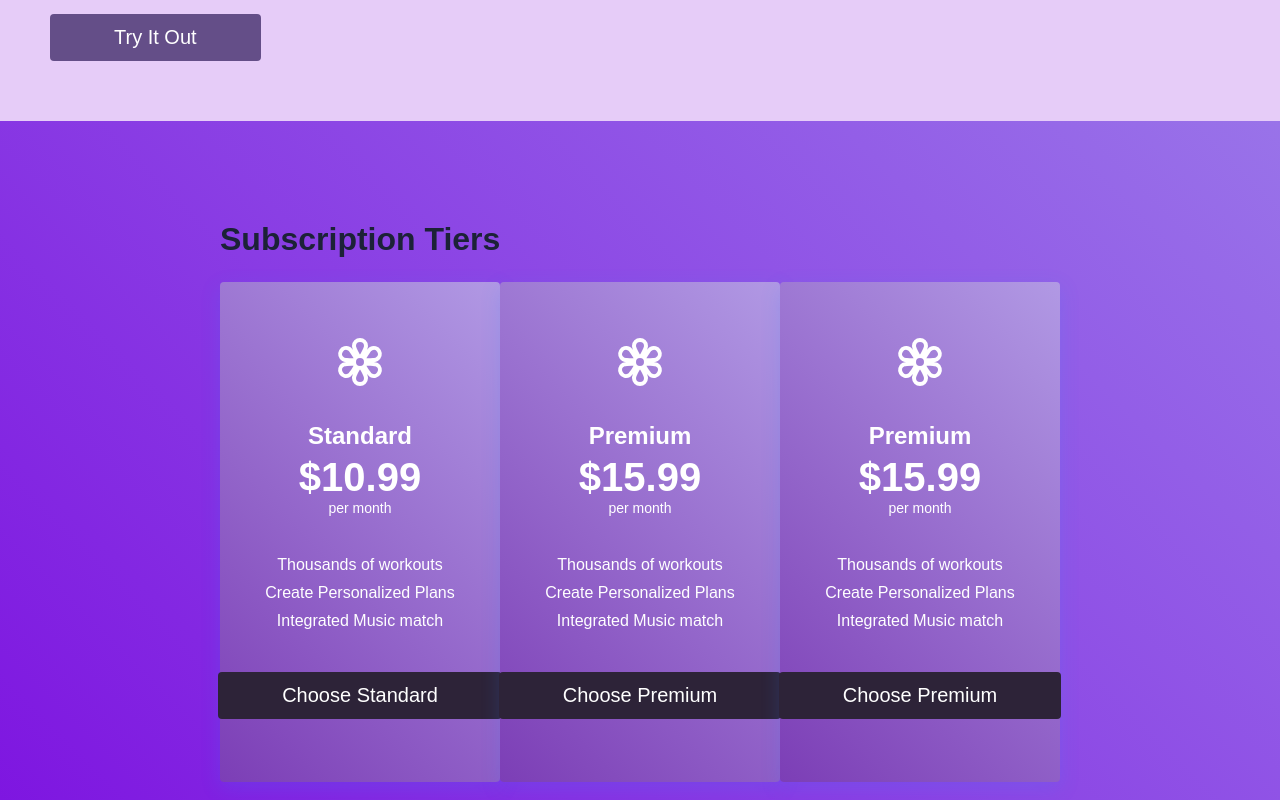
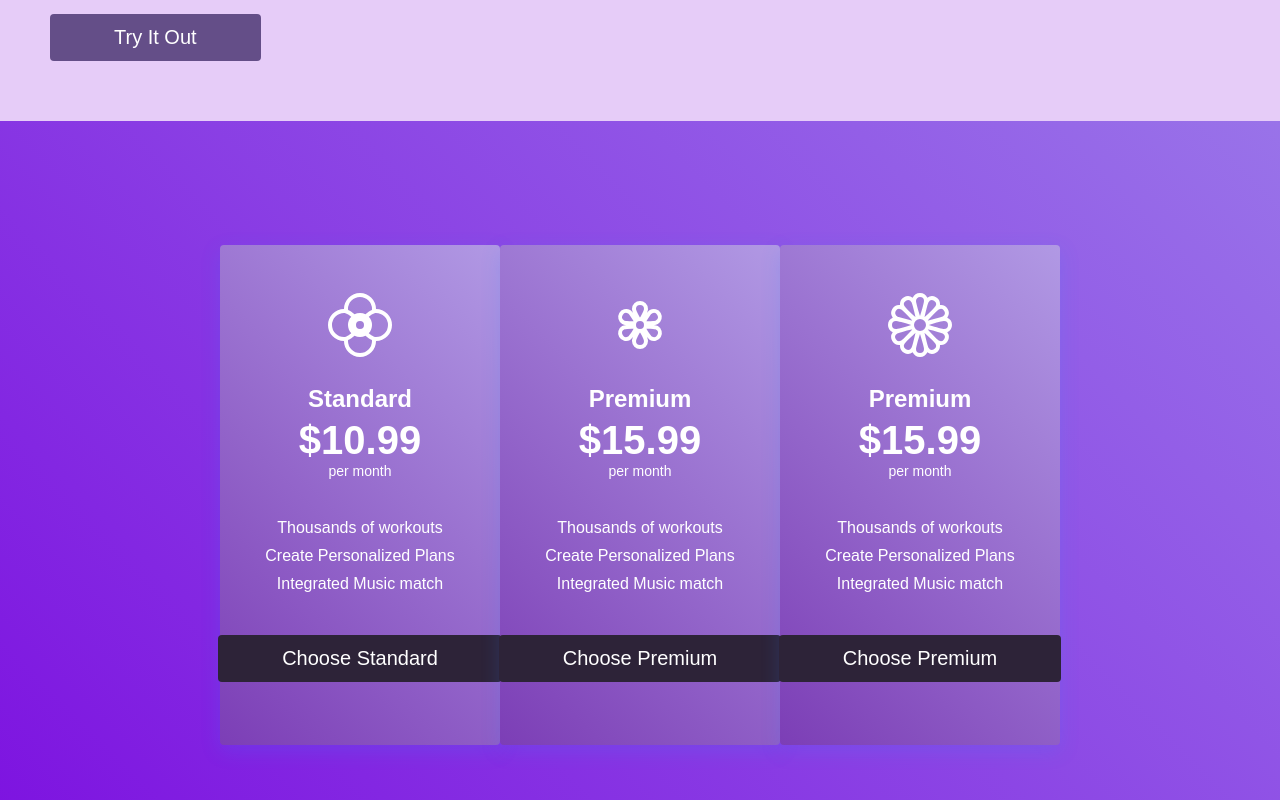
Before and after one commit to Coltthatcher/capstone, a React (Create React App) app: page / in a window 1280 px wide. Shown: the part 1760-2560 px from the top of the page. Built offline with nearby package versions, Linux system fonts and the light colour scheme.

Commit message:
choose new icons for pricing section

```diff
--- a/src/components/Pricing.css
+++ b/src/components/Pricing.css
@@ -28,6 +28,7 @@
 .price_heading {
   color: #270e31;
   margin-bottom: 24px;
+  position: center;
 }
 
 .price_container-info h3 {
@@ -65,10 +66,7 @@
   margin: 0 auto;
 }
 
-.price_heading {
-  color: #1c2237;
-  margin-bottom: 24px;
-}
+
 
 .price_container-info {
   display: flex;
--- a/src/components/Pricing.js
+++ b/src/components/Pricing.js
@@ -1,6 +1,6 @@
 import React from 'react'
 import { Link } from 'react-router-dom'
-import { BsFlower3 } from 'react-icons/bs';
+import { BsFlower1, BsFlower3, BsFlower2 } from 'react-icons/bs';
 import { IconContext } from 'react-icons/lib';
 import { Button } from './Button';
 import './Pricing.css';
@@ -8,15 +8,15 @@ import './Pricing.css';
 function Pricing() {
   return (
     <IconContext.Provider value={{ color: '#fff', size: 64 }}>
-    <div>
+
       <div className='price_section'>
         <div className='price_wrapper'>
-          <h1 className='price_heading'>Subscription Tiers</h1>
+          <h1 className='price_heading'></h1>
           <div className='price_container'>
             <Link to='/sign-up' className='pricing-container-sheet'>
               <div className='price_container-info'>
                 <div className='icon'>
-                  <BsFlower3 />
+                  <BsFlower2 />
                 </div>
                 <h3>Standard</h3>
                 <h4>$10.99</h4>
@@ -52,7 +52,7 @@ function Pricing() {
             <Link to='/sign-up' className='pricing-container-sheet'>
               <div className='price_container-info'>
                 <div className='icon'>
-                  <BsFlower3 />
+                  <BsFlower1 />
                 </div>
                 <h3>Premium</h3>
                 <h4>$15.99</h4>
@@ -70,7 +70,7 @@ function Pricing() {
           </div>
         </div>
       </div>
-    </div>
+
     </IconContext.Provider>
   )
 }
```
